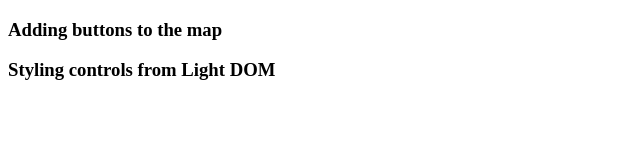
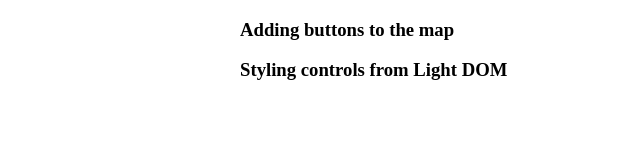
Before and after one commit to openlayers-elements/openlayers-elements, a website: page demos/demo/control.html in a window 1280 px wide. Shown: the whole page, without its empty margins (0-640 px from the left). Drawn offline with Linux system fonts and the light colour scheme.

Commit message:
center and narrower demos

```diff
--- a/demos/demo/control.html
+++ b/demos/demo/control.html
@@ -18,7 +18,7 @@ subject to an additional IP rights grant found at http://polymer.github.io/PATEN
     <meta name="viewport" content="width=device-width, minimum-scale=1.0, initial-scale=1, user-scalable=yes">
     <script src="https://polyfill.io/v3/polyfill.min.js?flags=gated&features=default%2CNodeList.prototype.forEach,requestAnimationFrame,Element.prototype.classList,URL,Array.prototype.includes"></script>
     <style>
-      .vertical-section-container {
+      body > div {
         max-width: 800px; margin: 0 auto;
       }
     </style>
```
Also changed, not shown: demos/demo/markers.html (+1 -1 lines), demos/demo/ol-map.html (+1 -1 lines), demos/demo/select.html (+1 -1 lines), demos/demo/swiss-reprojected.html (+1 -1 lines), demos/demo/swiss-topo.html (+1 -1 lines), demos/demo/xyz.html (+1 -1 lines).
